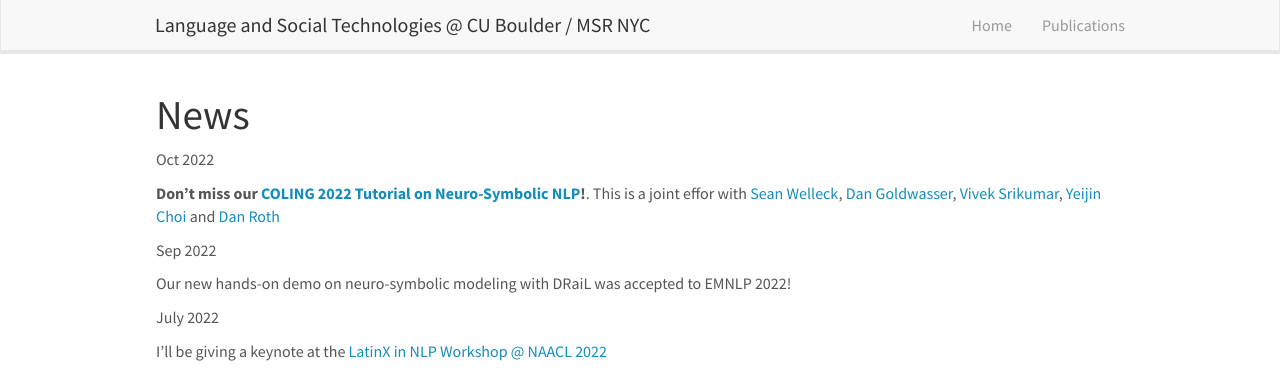
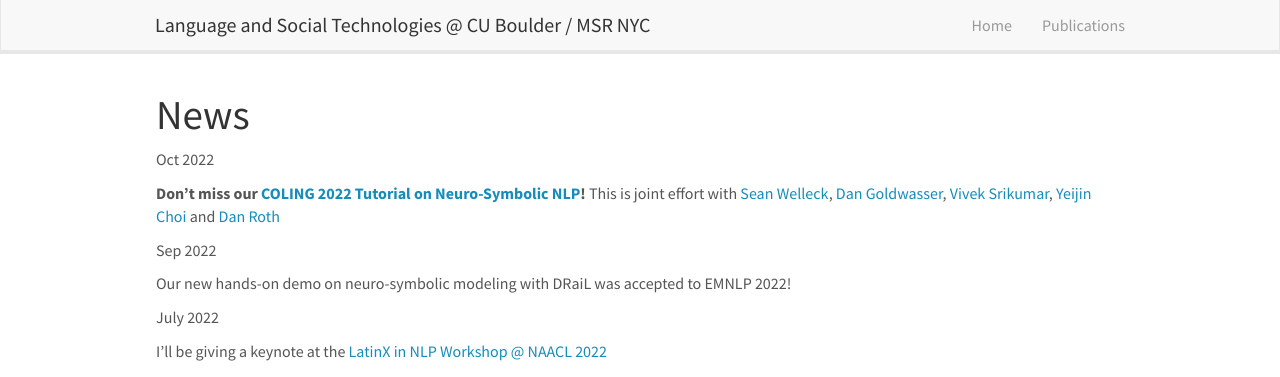
Before and after one commit to mlpacheco/mlpacheco.github.io, a Jekyll site: the page built from _pages/allnews.md, in a window 1280 px wide. Shown: the top 377 px of the page. Built offline with Jekyll 4.4.1, drawn with Linux system fonts in a browser that asks for light colours; nearby versions of some CDN libraries.

Commit message:
Update news.yml

```diff
--- a/_data/news.yml
+++ b/_data/news.yml
@@ -1,6 +1,6 @@
 
 - date: Oct 2022
-  headline: "**Don't miss our [COLING 2022 Tutorial on Neuro-Symbolic NLP](https://ns4nlp-coling.github.io/)!**. This is a joint effor with [Sean Welleck](https://cs.nyu.edu/~welleck/), [Dan Goldwasser](https://www.cs.purdue.edu/homes/dgoldwas/), [Vivek Srikumar](https://svivek.com/), [Yeijin Choi](https://homes.cs.washington.edu/~yejin/) and [Dan Roth](https://www.cis.upenn.edu/~danroth/)"
+  headline: "**Don't miss our [COLING 2022 Tutorial on Neuro-Symbolic NLP](https://ns4nlp-coling.github.io/)!** This is joint effort with [Sean Welleck](https://cs.nyu.edu/~welleck/), [Dan Goldwasser](https://www.cs.purdue.edu/homes/dgoldwas/), [Vivek Srikumar](https://svivek.com/), [Yeijin Choi](https://homes.cs.washington.edu/~yejin/) and [Dan Roth](https://www.cis.upenn.edu/~danroth/)"
 
 - date: Sep 2022
   headline: "Our new hands-on demo on neuro-symbolic modeling with DRaiL was accepted to EMNLP 2022!"
```
